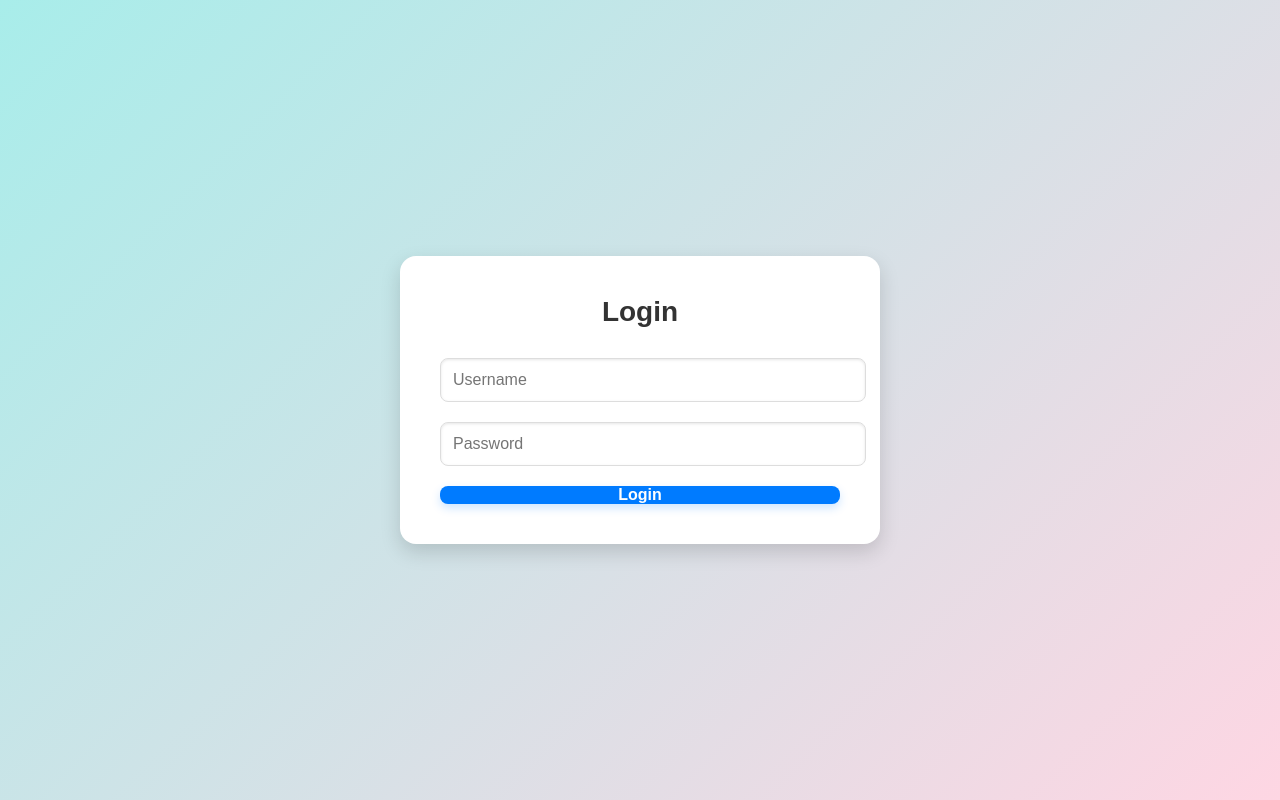
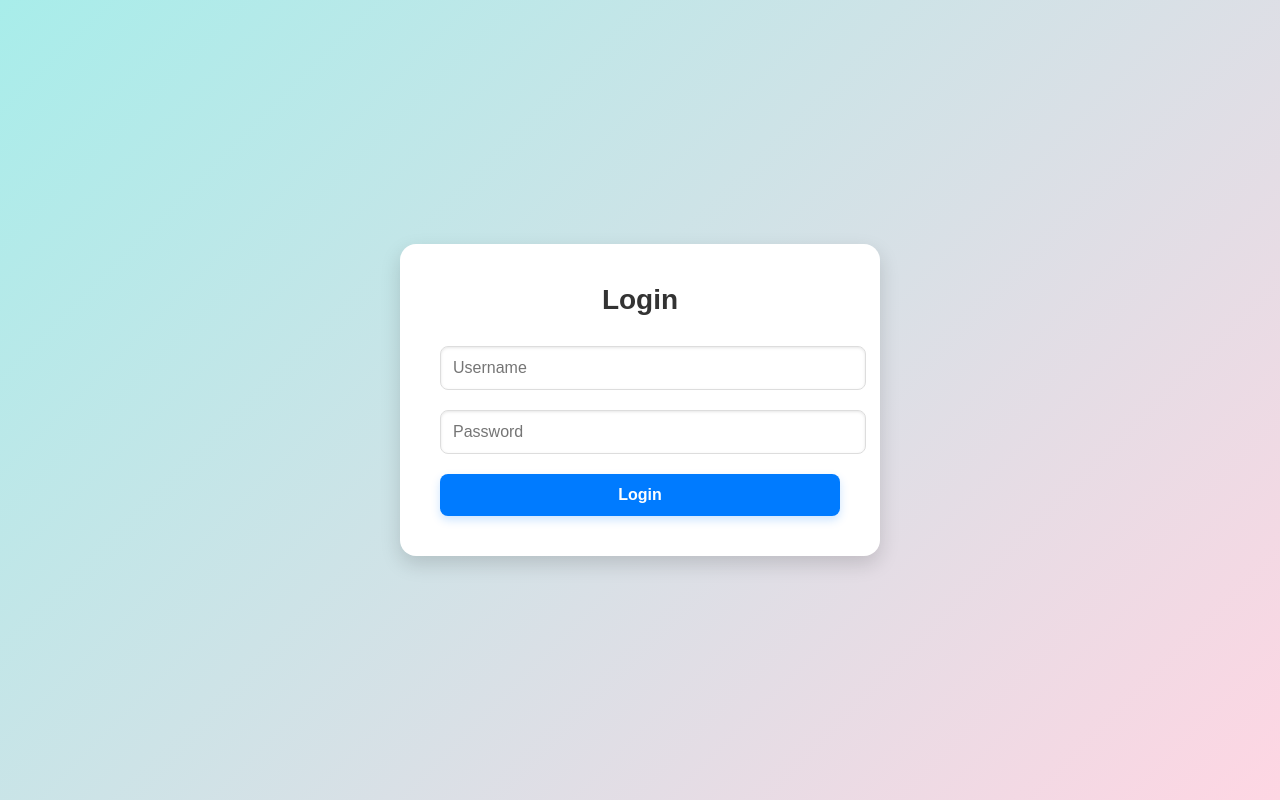
Before and after one commit to robbyjayjays/kruis-jayjays, a React (Create React App) app: page / in a window 1280 px wide. Built offline with nearby package versions, Linux system fonts and the light colour scheme.

Commit message:
login button changes

```diff
--- a/src/assets/css/login.css
+++ b/src/assets/css/login.css
@@ -47,7 +47,7 @@ input:focus {
     box-shadow: 0 0 8px rgba(0, 123, 255, 0.25); /* Light glow on focus */
 }
 
-button {
+.loginbutton {
     width: 100%; /* Full width button */
     padding: 12px;
     background-color: #007BFF; /* Primary color */
@@ -61,12 +61,12 @@ button {
     box-shadow: 0 4px 10px rgba(0, 123, 255, 0.2); /* Added shadow for depth */
 }
 
-button:hover {
+.loginbutton:hover {
     background-color: #0056b3; /* Darker shade on hover */
     transform: translateY(-2px); /* Subtle lift effect */
 }
 
-button:active {
+.loginbutton:active {
     background-color: #004494; /* Even darker shade on active */
     transform: translateY(0); /* Return to original position */
     box-shadow: 0 2px 5px rgba(0, 0, 0, 0.2); /* Slightly reduced shadow */
--- a/src/components/Login.jsx
+++ b/src/components/Login.jsx
@@ -61,7 +61,7 @@ const Login = () => {
                         value={password}
                         onChange={(e) => setPassword(e.target.value)}
                     />
-                    <button type="submit">Login</button>
+                    <button type="submit" className='loginbutton'>Login</button>
                 </form>
             </div>
         </div>
```
